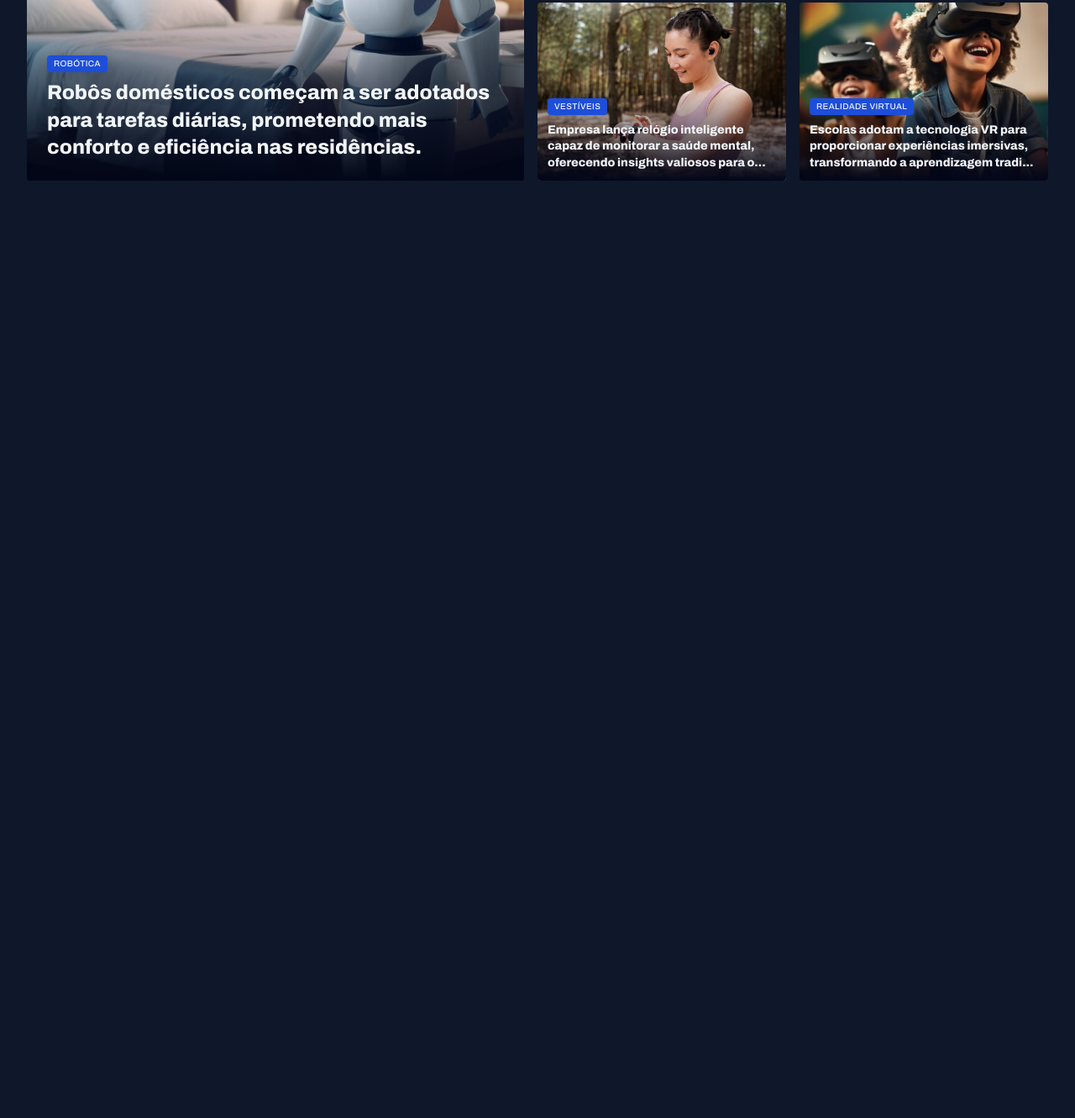
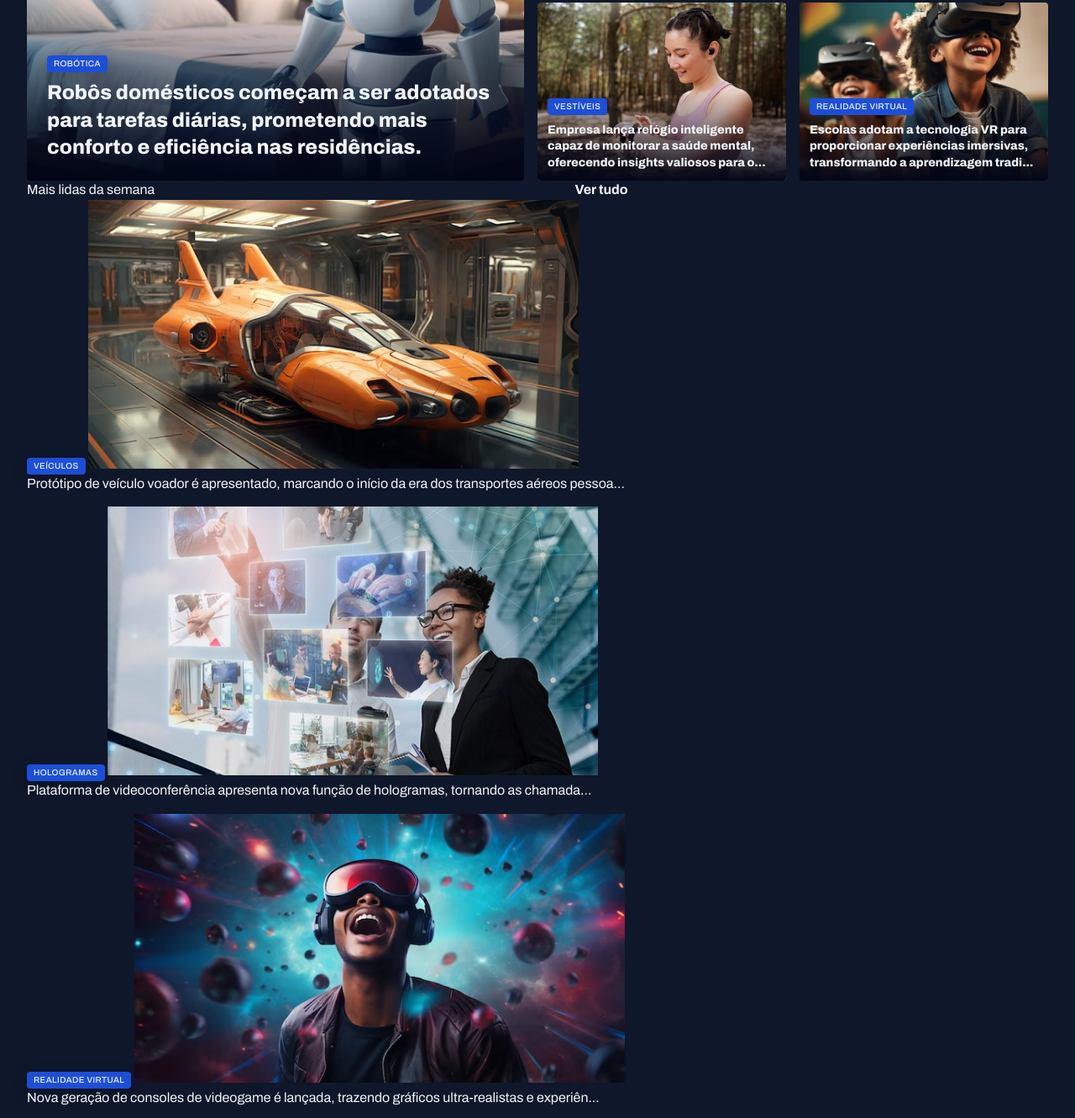
Before and after one commit to DiogoKasteller/News-Portal, a plain HTML site: page index.html in a window 1280 px wide. Shown: the part 389-1720 px from the top of the page at 84% size. Before the commit the page ends 800 px from the top, so only its background shows below. Drawn offline with Linux system fonts and the light colour scheme.

Commit message:
structuring section "weekly"

```diff
--- a/index.html
+++ b/index.html
@@ -108,14 +108,78 @@
             </figcaption>
           </figure>
           <figure class="card">
-            <img src="assets/images/Image 05.png" alt="Escolas adotam a tecnologia VR para proporcionar experiências imersivas, transformando a aprendizagem tradicional." />
+            <img
+              src="assets/images/Image 05.png"
+              alt="Escolas adotam a tecnologia VR para proporcionar experiências imersivas, transformando a aprendizagem tradicional."
+            />
 
             <figcaption>
               <span class="content-tag">Realidade Virtual</span>
               <h2 class="text-lg">
-                Escolas adotam a tecnologia VR para proporcionar experiências imersivas, transformando a aprendizagem tradi...
+                Escolas adotam a tecnologia VR para proporcionar experiências
+                imersivas, transformando a aprendizagem tradi...
               </h2>
             </figcaption>
+          </figure>
+        </div>
+      </section>
+
+      <section id="weekly">
+        <header class="grid grid-flow-col">
+          <h3>Mais lidas da semana</h3>
+          <a href="#" class="grid grid-flow-col">
+            <strong>Ver tudo</strong>
+            <span></span>
+          </a>
+        </header>
+
+        <div class="grid gap-16">
+          <figure>
+            <span class="content-tag">Veículos</span>
+            <img
+              src="assets/images/Image 06.png"
+              alt="Protótipo de veículo voador é apresentado, marcando o início da era dos transportes aéreos pessoais."
+            />
+            <p>
+              Protótipo de veículo voador é apresentado, marcando o início da
+              era dos transportes aéreos pessoa...
+            </p>
+          </figure>
+
+          <figure>
+            <span class="content-tag">Hologramas</span>
+            <img
+              src="assets/images/Image 07.png"
+              alt="Plataforma de videoconferência apresenta nova função de hologramas, tornando as chamadas virtuais mais realistas e envolventes."
+            />
+            <p>
+              Plataforma de videoconferência apresenta nova função de
+              hologramas, tornando as chamada...
+            </p>
+          </figure>
+
+          <figure>
+            <span class="content-tag">Realidade Virtual</span>
+            <img
+              src="assets/images/Image 08.png"
+              alt="Nova geração de consoles de videogame é lançada, trazendo gráficos ultra-realistas e experiências de jogo totalmente envolventes."
+            />
+            <p>
+              Nova geração de consoles de videogame é lançada, trazendo gráficos
+              ultra-realistas e experiên...
+            </p>
+          </figure>
+
+          <figure>
+            <span class="content-tag">Internet</span>
+            <img
+              src="assets/images/Image 09.png"
+              alt="Projeto busca oferecer internet de alta velocidade em áreas remotas através de satélites."
+            />
+            <p>
+              Projeto busca oferecer internet de alta velocidade em áreas
+              remotas através de satélites.
+            </p>
           </figure>
         </div>
       </section>
```
